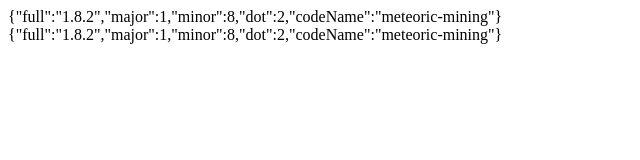
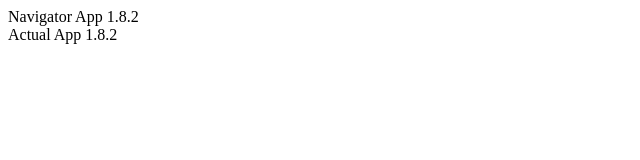
Before and after one commit to nikamma/Development, a website: page src/index.html in a window 1280 px wide. Shown: the whole page, without its empty margins (0-640 px from the left). Drawn offline with nearby package versions, Linux system fonts and the light colour scheme.

Commit message:
Two version of angular on same app

```diff
--- a/src/index.html
+++ b/src/index.html
@@ -5,6 +5,7 @@
 </head>
 
 <body>
+
 	<script data-require="angular.js@1.2.0-rc3" data-semver="1.2.0-rc3" src="http://code.angularjs.org/1.2.0-rc.3/angular.min.js"></script>
 
 	<script>
@@ -20,7 +21,7 @@
 
 			var appNavigator = document.createElement("app-navigator");
 			appNavigator.id = "app-navigator";
-			appNavigator.innerHTML = "<div ng-controller ='AppNavigatorController'>{{version}}</div>"
+			appNavigator.innerHTML = "<div ng-controller ='AppNavigatorController'> Navigator App {{version.full}}</div>"
 			document.body.appendChild(appNavigator);
 			ng.bootstrap(document.getElementById("app-navigator"),["AppNavigator"]);
 
@@ -35,7 +36,7 @@
 			var ng = angular;
 
 			var versionController = function($scope){
-				$scope.version = angular.version;
+				$scope.version = angular.version.full;
 			};
 
 			ng.module("App2",[])
@@ -43,9 +44,10 @@
 
 		})(window,angular);
 	</script>
-	<div ng-app="App2" ng-controller="Ctrl2">
-		{{version}}
+	<div id="app2" ng-app="App2" ng-controller="Ctrl2">
+		Actual App {{version}}
 	</div>
+
 </body>
 
 </html>
```
